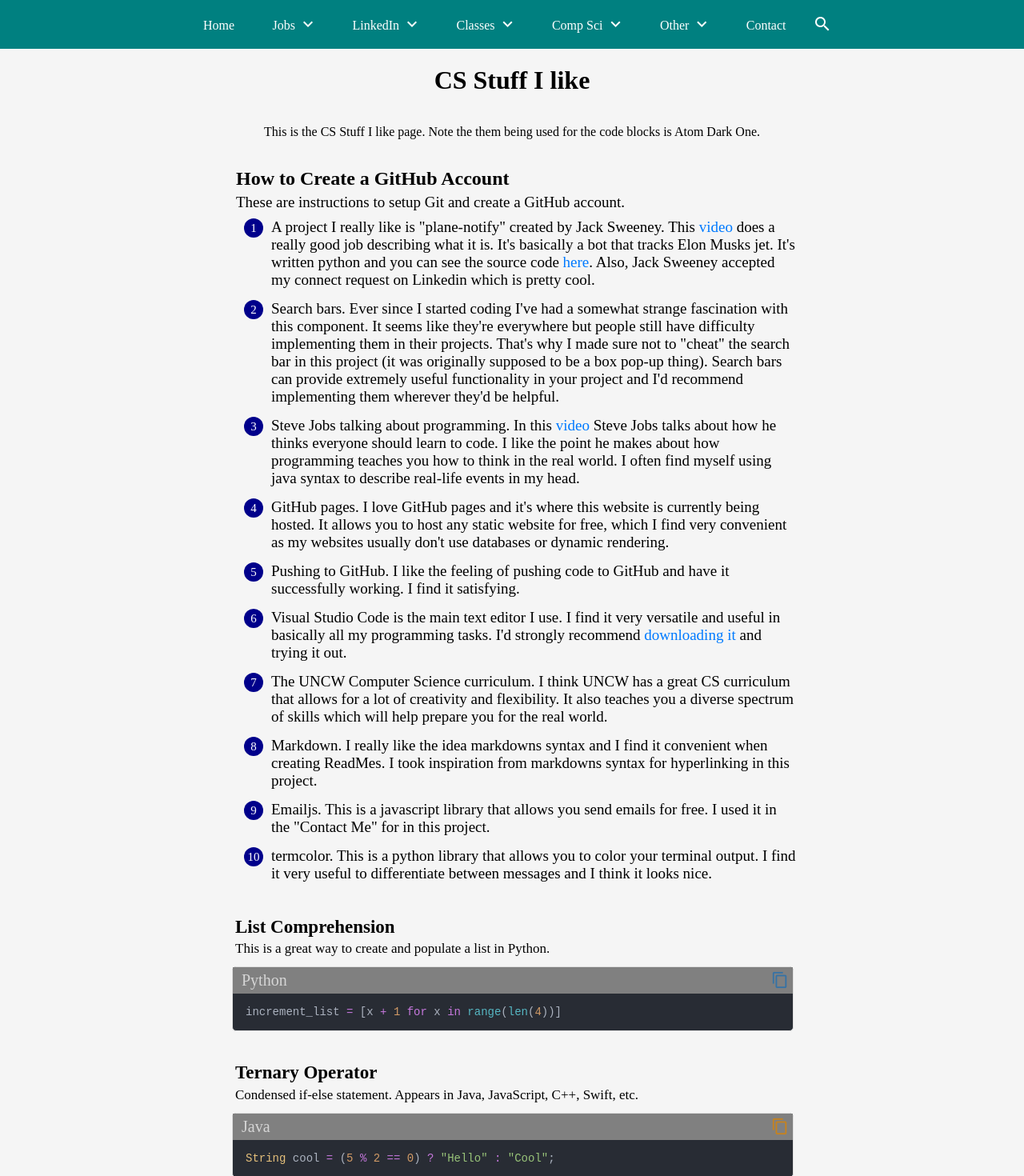
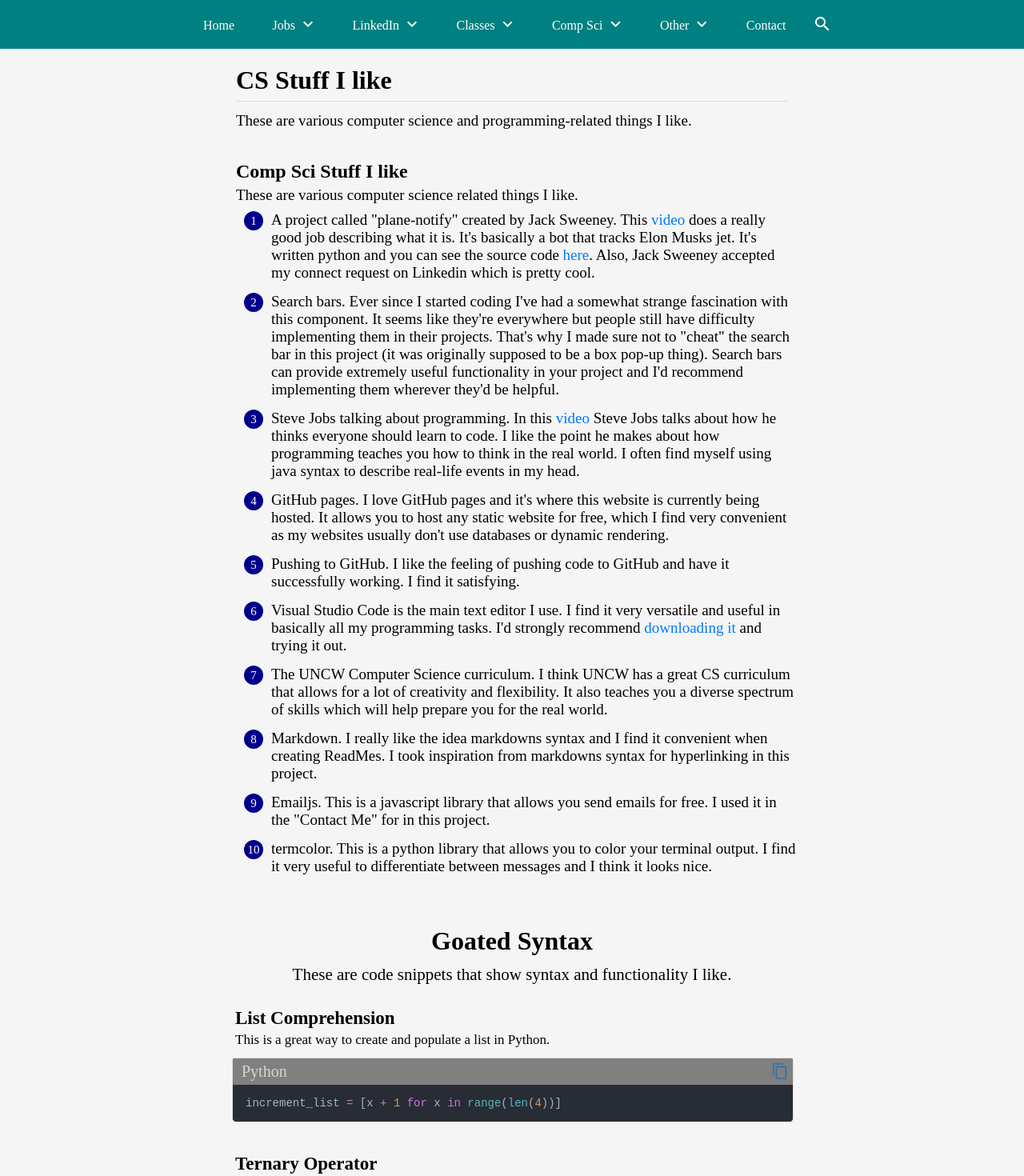
Before and after one commit to MichaelT-178/ForGuy, a Vue app: page /Other/CompSciStuff in a window 1280 px wide. Shown: the top 1470 px of the page at 80% size. Built offline with nearby package versions, Linux system fonts and the light colour scheme.

Commit message:
Added data

```diff
--- a/src/Views/other/CsStuffILike.vue
+++ b/src/Views/other/CsStuffILike.vue
@@ -1,10 +1,10 @@
 <template>
     <div class="container">
-        <h1>CS Stuff I like</h1>
-        <p>This is the CS Stuff I like page. Note the them being used for the code blocks is Atom Dark One.</p>
+        <h1 class="gh-header">CS Stuff I like</h1>
+        <p class="description">These are various computer science and programming-related things I like.</p>
 
-        <h2 class="gh-header-two" ref="createGHAccount">How to Create a GitHub Account</h2>
-        <p class="description-two">These are instructions to setup Git and create a GitHub account.</p>
+        <h2 class="gh-header-two">Comp Sci Stuff I like</h2>
+        <p class="description-two">These are various computer science related things I like.</p>
 
         <div v-for="point in csStuff" :key="point.id">
             <p class="bullet-pt"><span class="bullet-pt-span">{{ point.id }}
@@ -12,9 +12,15 @@
             </p>
         </div>
 
+        <h1 class="header-three">Goated Syntax</h1>
+        <p class="description-three">These are code snippets that show syntax and functionality I like.</p>
+
         <div v-for="code in codeSyntax" :key="code.Name" class="code-blocks">
             <CodeBlock :codeInfo="code"></CodeBlock>
         </div>
+
+        <p class="scroll-up-btn" @click="scrollToTop">Scroll To Top</p>
+
     </div>
 </template>
 
@@ -25,13 +31,17 @@ import AllData from '../../data/Other/CsStuffILike.json';
 import CodeBlock from '../../components/Code/CodeBlock.vue';
 import { createHyperLink } from "../../components/FormatLinks.vue";
 
-
 const jsonData = ref(AllData);
 
 const csStuff = jsonData.value["CsStuff"];
+const codeSyntax = jsonData.value["Code"];
 
-
-const codeSyntax = jsonData.value["Code"];
+const scrollToTop = () => {
+  window.scrollTo({
+    top: 0,
+    behavior: 'smooth'
+  });
+};
 
 </script>
 
@@ -42,6 +52,19 @@ const codeSyntax = jsonData.value["Code"];
     flex-direction: column;
     align-items: center;
     width: 100%;
+}
+
+.gh-header {
+    text-align: left;
+    border-bottom: 1.5px solid #d8dee4;
+    padding-bottom: 7px;
+    width: 690px;
+}
+
+.description {
+    margin-top: -8px;
+    font-size: 19px;
+    width: 690px;
 }
 
 .bullet-pt {
@@ -81,7 +104,43 @@ const codeSyntax = jsonData.value["Code"];
     width: 690px;
 }
 
+
+.header-three {
+    margin-top: 40px;
+    margin-bottom: -10px;
+}
+
+.description-three {
+    /* margin-top: -15px; */
+    font-size: 21px;
+    margin-bottom: 10px;
+}
+
+.scroll-up-btn {
+    text-align: center;
+    font-size: 23.5px;
+    margin-top: 25px;
+    margin-bottom: 75px;
+    margin-right: 40px;
+    cursor: pointer;
+    color: blue;
+}
+
+.scroll-up-btn:hover {
+    color: darkblue;
+    text-decoration: underline;
+}
+
 @media (max-width: 700px) {
+
+    .gh-header {
+        width: 490px;
+    }
+
+    .description {
+        width: 490px;
+    }
+
     .gh-header-two {
         width: 490px;
     }
--- a/src/components/Memes.vue
+++ b/src/components/Memes.vue
@@ -46,6 +46,8 @@ import Meme44 from "../assets/memes/lamp.jpg";
 import Meme45 from "../assets/memes/lightmode.jpg";
 import Meme46 from "../assets/memes/recommendation.jpg";
 import Meme47 from "../assets/memes/WhenYouHearBack.jpg";
+import Meme48 from "../assets/memes/Extensions.jpg"
+
 
 export const memeObjects = [
     {
@@ -282,6 +284,11 @@ export const memeObjects = [
         text: "The NSA application process be like",
         transcription: "When you applied for the job. When you hear back from the recruiter.",
         image: Meme47
-    } //WhenYouHearBack
+    }, //WhenYouHearBack
+    {
+        text: "It's like VSCode on Steroids",
+        transcription: "Plain VSCode. VSCode with extensions.",
+        image: Meme48
+    } //Extensions
 ]
 </script>
--- a/src/data/CompSci/VSCodeShortcuts.json
+++ b/src/data/CompSci/VSCodeShortcuts.json
@@ -79,87 +79,92 @@
                 "Action": "Search document by line number."
             },
             {
-                "id": 16,
+                "id": 15,
+                "Shortcut": "command + shift + f",
+                "Action": "Open side search-bar, to search for key term."
+            },
+            {
+                "id": 17,
                 "Shortcut": "Command + shift + v",
                 "Action": "Previews what a Markdown file will look like. Go to md file, then do shortcut."
             },
             {
-                "id": 17,
+                "id": 18,
                 "Shortcut": "Highlight lines, command + k, then f",
                 "Action": "Format highlighted code correctly (according to formatting settings)"
             },
             {
-                "id": 18,
+                "id": 19,
                 "Shortcut": "command + a",
                 "Action": "Highlight all lines in the code document"
             },
             {
-                "id": 19,
+                "id": 20,
                 "Shortcut": "command + shift + n",
                 "Action": "Create a new window"
             },
             {
-                "id": 20,
+                "id": 21,
                 "Shortcut": "option + click",
                 "Action": "Allows you to put multiple cursors on lines that aren't directly below or above each other. For multi-line editing."
             },
             {
-                "id": 21,
+                "id": 22,
                 "Shortcut": "command + option, then down arrow",
                 "Action": "Create multiple cursors in VS Code that move down every line. For multi-line editing."
             },
             {
-                "id": 22,
+                "id": 23,
                 "Shortcut": "command + x",
                 "Action": "Delete the entire line and newline that a cursor is on"
             },
             {
-                "id": 23,
+                "id": 24,
                 "Shortcut": "command + right arrow ",
                 "Action": ""
             },
             {
-                "id": 24,
+                "id": 25,
                 "Shortcut": "command + p",
                 "Action": "Open command search pallette"
             },
             {
-                "id": 25,
+                "id": 26,
                 "Shortcut": "command + right arrow",
                 "Action": "Move a cursor (or multiple cursors) to the end of their line"
             },
             {
-                "id": 26,
+                "id": 27,
                 "Shortcut": "command + shift + right arrow",
                 "Action": "Move a cursor (or multiple cursors) to the end of their line, and highlight that part of the line."
             },
             {
-                "id": 27,
+                "id": 28,
                 "Shortcut": "option + up arrow",
                 "Action": "Swap a line with the line above it"
             },
             {
-                "id": 28,
+                "id": 29,
                 "Shortcut": "option + down arrow",
                 "Action": "Swap a line with the line below it"
             },
             {
-                "id": 29,
+                "id": 30,
                 "Shortcut": "tab",
                 "Action": "When you're typing \"tab\" will autofill the first text editor suggestion from the list."
             },
             {
-                "id": 30,
+                "id": 3,
                 "Shortcut": "command + shift + f",
                 "Action": "Search an entire folder for a word"
             },
             {
-                "id": 31,
+                "id": 32,
                 "Shortcut": "command + shift + h",
                 "Action": "Open component to Find and replace all instances of a string in an entire folder."
             },
             {
-                "id": 32,
+                "id": 33,
                 "Shortcut": "Command + k + s (press s after holding down cmd + k)",
                 "Action": "View Keyboard shortcuts menu vscode. Can create a shortcut"
             }
--- a/src/data/Other/CsStuffILike.json
+++ b/src/data/Other/CsStuffILike.json
@@ -2,7 +2,7 @@
     "CsStuff": [
         {
             "id": 1,
-            "description": "A project I really like is \"plane-notify\" created by Jack Sweeney. This [video](https://youtu.be/bJUl3OAIT0k?si=UYgUxgV7gaWCYgkN) does a really good job describing what it is. It's basically a bot that tracks Elon Musks jet. It's written python and you can see the source code [here](https://github.com/Jxck-S/plane-notify). Also, Jack Sweeney accepted my connect request on Linkedin which is pretty cool."
+            "description": "A project called \"plane-notify\" created by Jack Sweeney. This [video](https://youtu.be/bJUl3OAIT0k?si=UYgUxgV7gaWCYgkN) does a really good job describing what it is. It's basically a bot that tracks Elon Musks jet. It's written python and you can see the source code [here](https://github.com/Jxck-S/plane-notify). Also, Jack Sweeney accepted my connect request on Linkedin which is pretty cool."
         },
         {
             "id": 2,
```
Also changed, not shown: src/assets/memes/Extensions.jpg (added).
